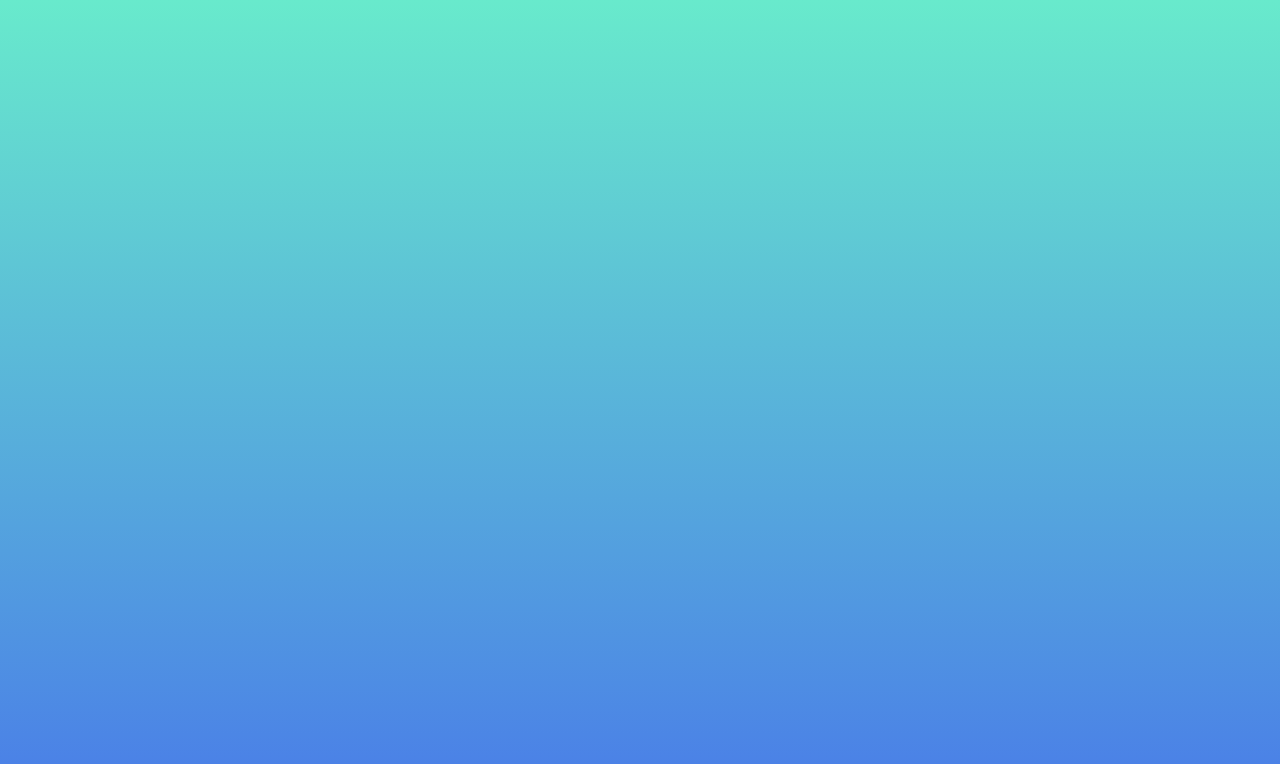
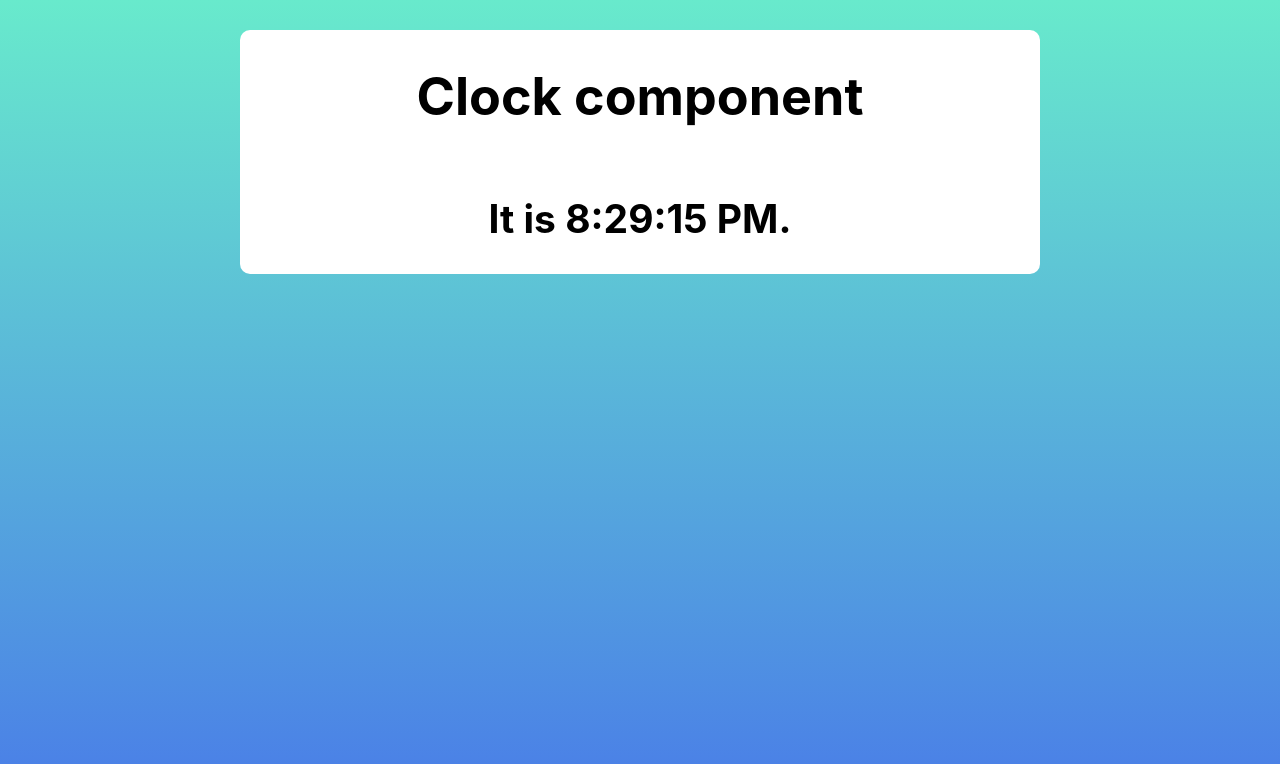
Before and after one commit to Maksymov-Serhii/maksymov_serhii_hw8, a React (Create React App) app: page / in a window 1280 px wide. Shown: the top 764 px of the page. Built offline with nearby package versions, Linux system fonts and the light colour scheme.

Commit message:
created class component Clock

```diff
--- a/src/components/App/App.js
+++ b/src/components/App/App.js
@@ -1,8 +1,10 @@
+import Clock from '../Clock/Clock';
 import './App.css';
 
 function App() {
   return (
     <div className="App">
+      <Clock />
     </div>
   );
 }
--- /dev/null
+++ b/src/components/Clock/Clock.js
@@ -0,0 +1,37 @@
+import React from "react";
+import styles from "./Clock.module.css"
+
+class Clock extends React.Component {
+  constructor(props) {
+    super(props);
+    this.state = {date: new Date()};
+  }
+
+  componentDidMount() {
+    this.timerID = setInterval(
+      () => this.tick(),
+      1000
+    );
+  }
+
+  componentWillUnmount() {
+    clearInterval(this.timerID);
+  }
+
+  tick() {
+    this.setState({
+      date: new Date()
+    });
+  }
+
+  render() {
+    return (
+      <div className={styles.container}>
+        <h1>Clock component</h1>
+        <h2>It is {this.state.date.toLocaleTimeString()}.</h2>
+      </div>
+    );
+  }
+}
+
+export default Clock;
--- /dev/null
+++ b/src/components/Clock/Clock.module.css
@@ -0,0 +1,9 @@
+.container {
+  background-color: white;
+  width: 800px;
+  margin-top: 15px;
+  border-radius: 10px;
+  display: flex;
+  flex-direction: column;
+  align-items: center;
+}
```
